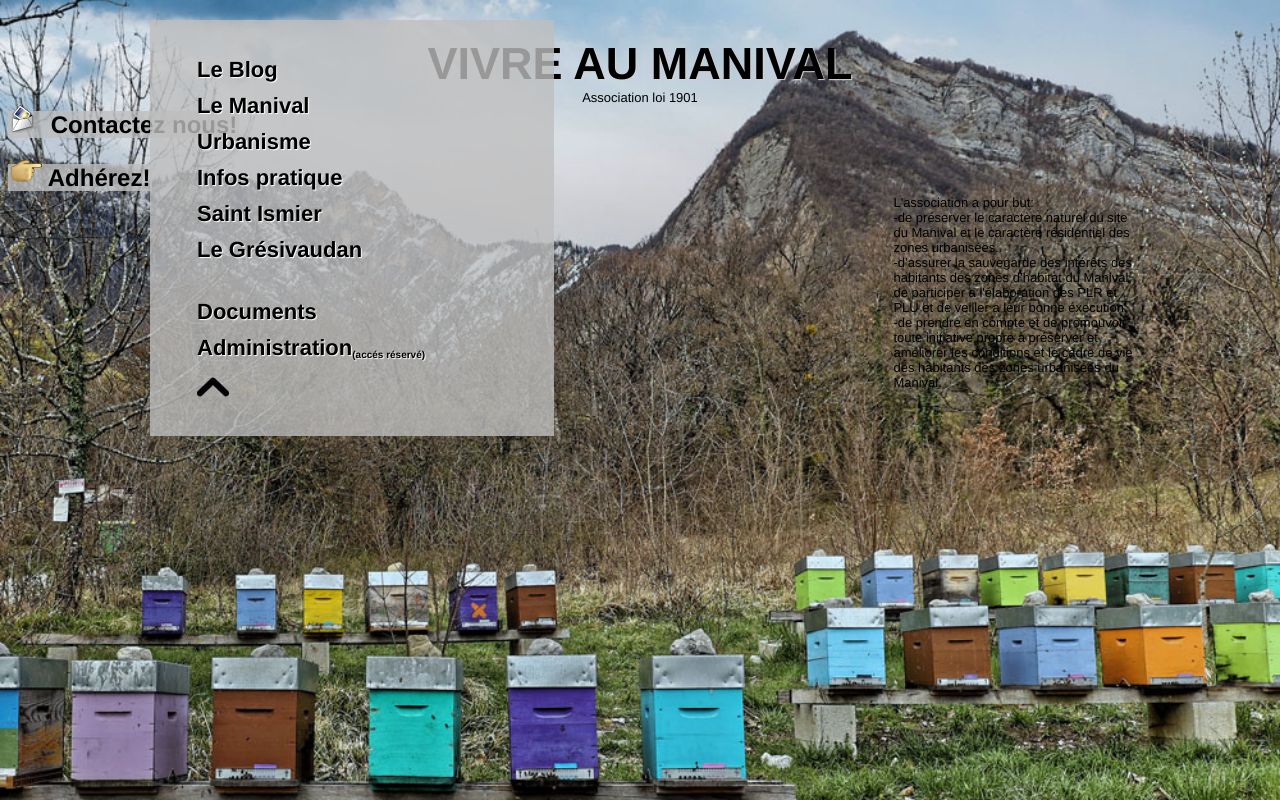
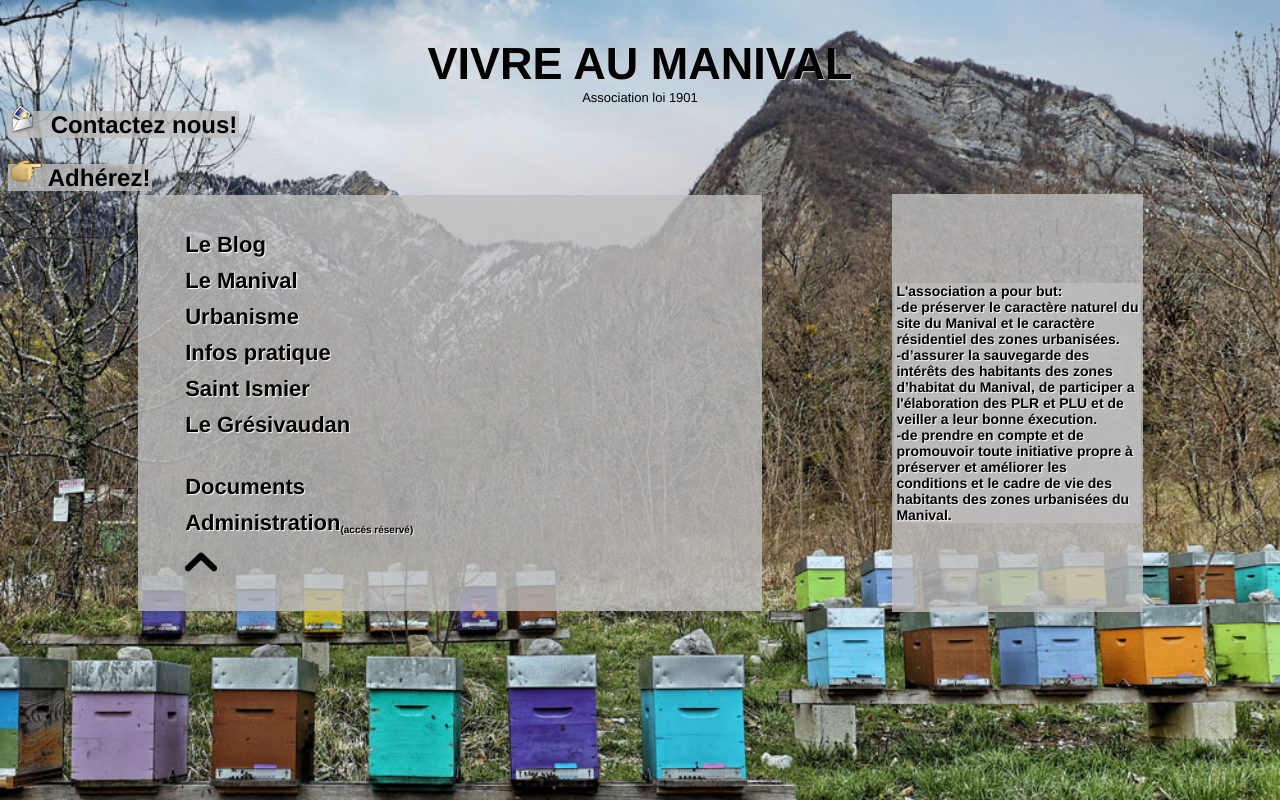
Before and after one commit to jduverger/vmanival, a Django app: page / in a window 1280 px wide. Run offline with Django 4.2, Linux system fonts and the light colour scheme; data that the repository does not hold is empty; some libraries are stand-ins or nearby versions.

Commit message:
send new css

```diff
--- a/static/vam/vam.css
+++ b/static/vam/vam.css
@@ -80,11 +80,10 @@ ul {
 	position :relative;
 }
 .carreblanc {
-	position: absolute;
+	/* position: absolute;
 	top:20px;
 	left:150px;
-
-	/* height:100%; */
+	*/
 	background-color:rgba(191, 191, 191, 0.8);
 	padding:0px;
 	margin:0px;
@@ -92,6 +91,18 @@ ul {
 	padding-right:2px;
 	text-align:left;
 	font-size: 22px;
+	font-weight: bold;
+	text-shadow: 1px 1px 1px white;
+	color: black;
+}
+.moto {
+	background-color:rgba(191, 191, 191, 0.8);
+	padding:0px;
+	margin:0px;
+	padding-left:2px;
+	padding-right:2px;
+	text-align:left;
+	font-size: 14px;
 	font-weight: bold;
 	text-shadow: 1px 1px 1px white;
 	color: black;
```
